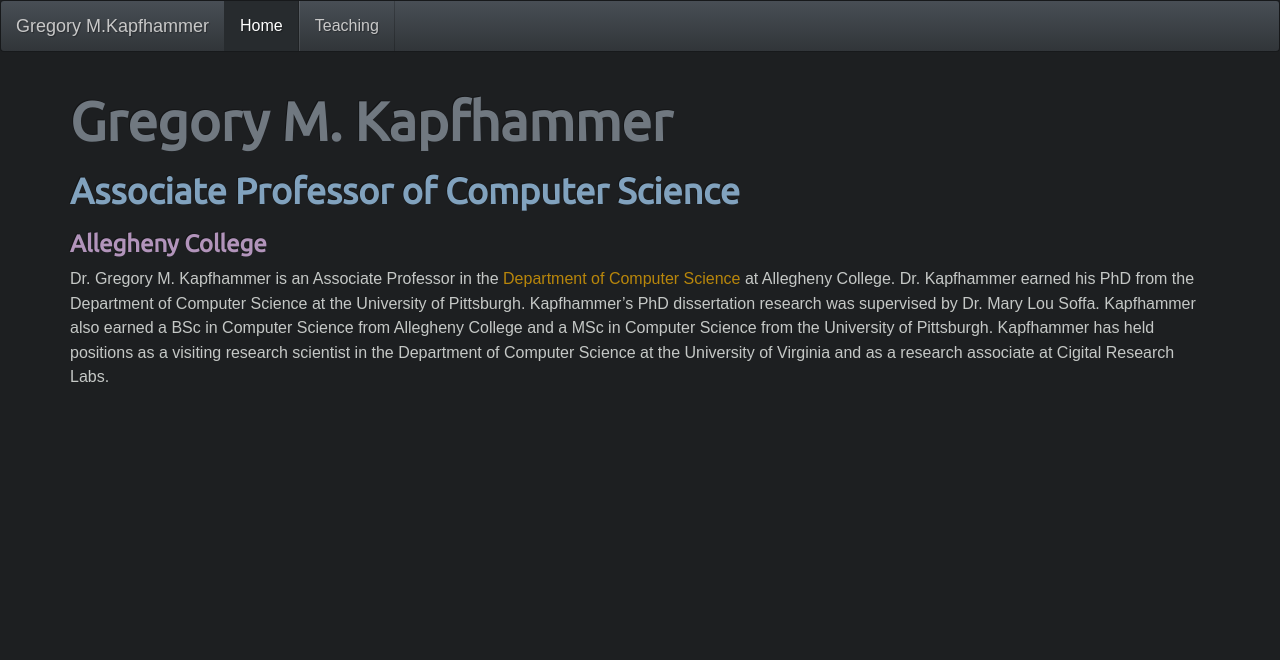
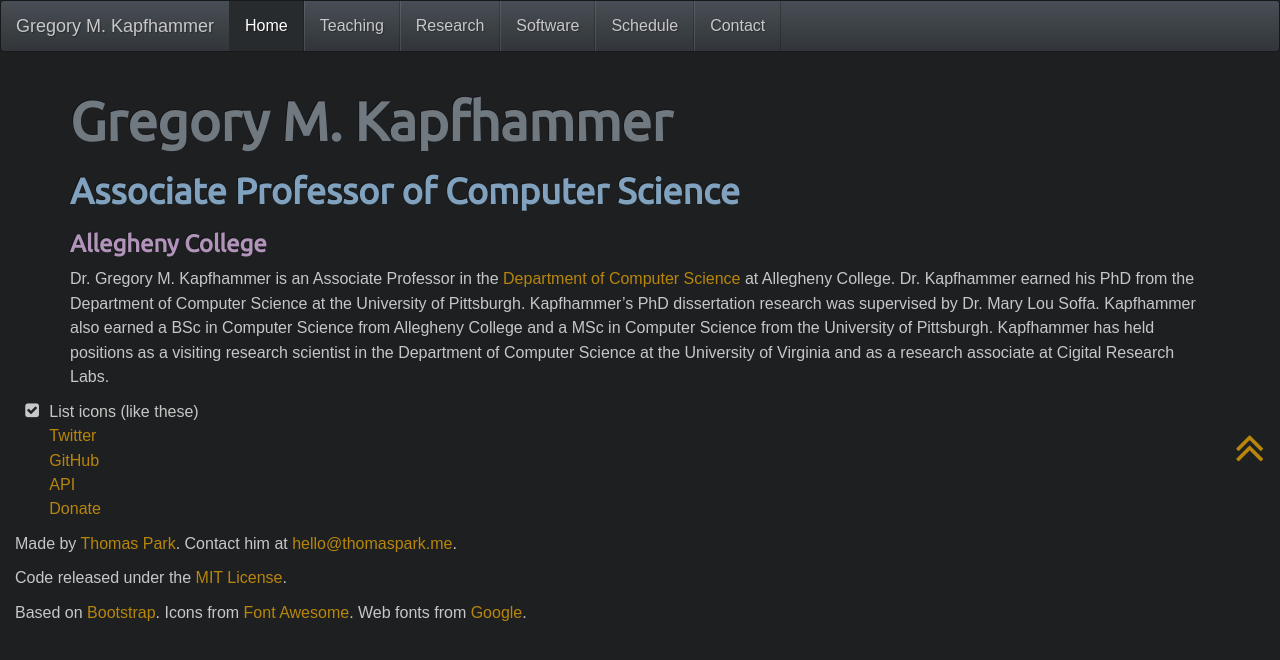
Before and after one commit to geerc/www, a Jekyll site: the page built from gkapfham/index.md, in a window 1280 px wide. Shown: the top 660 px of the page. Built offline with Jekyll 4.4.1, drawn with Linux system fonts in a browser that asks for light colours; nearby versions of some CDN libraries; some web fonts are replaced; Markdown is read by kramdown in place of the engine named in the settings; comment, search, counter and statistics services are not loaded.

Commit message:
Added the reference to the font awesome icon as an example.

```diff
--- a/gkapfham/_layouts/defaults.html
+++ b/gkapfham/_layouts/defaults.html
@@ -7,7 +7,7 @@
     <meta name="description" content="{{ site.description }}">
 
     <link href="css/bootstrap-slatemod.css" rel="stylesheet">
-
+    <link href="//netdna.bootstrapcdn.com/font-awesome/4.0.3/css/font-awesome.css" rel="stylesheet">
     <link href='http://fonts.googleapis.com/css?family=Varela+Round' rel='stylesheet' type='text/css'>
     <link href='http://fonts.googleapis.com/css?family=Droid+Sans|Ubuntu' rel='stylesheet' type='text/css'>
 
@@ -28,7 +28,6 @@ ript>
     </head>
 
   <body>
-
       <div class="navbar navbar-default">
           <div class="navbar-header">
               <button type="button" class="navbar-toggle" data-toggle="collapse" data-target=".bs-navbar-collapse">
@@ -36,13 +35,16 @@ ript>
                   <span class="icon-bar"></span>
                   <span class="icon-bar"></span>
               </button>
-              <a class="navbar-brand" href="../">Gregory M.Kapfhammer</a>
+              <a class="navbar-brand" href="../">Gregory M. Kapfhammer</a>
           </div>
           <nav class="collapse navbar-collapse bs-navbar-collapse" role="navigation">
-              <!-- <div class="navbar&#45;collapse collapse bs&#45;navbar&#45;collapse navbar&#45;responsive&#45;collapse"> -->
               <ul class="nav navbar-nav">
                   <li class="active"><a href="../">Home</a></li>
                   <li><a href="#">Teaching</a></li>
+                  <li><a href="#">Research</a></li>
+                  <li><a href="#">Software</a></li>
+                  <li><a href="#">Schedule</a></li>
+                  <li><a href="#">Contact</a></li>
               </ul>
           </div><!-- /.nav-collapse -->
       </div><!-- /.navbar -->
@@ -52,6 +54,25 @@ ript>
       {{ content }}
 
     </div>
+
+    <footer class="">
+        <div class="footer">
+            <div class="col-lg-12">
+                <ul class="fa-ul">
+                    <li><i class="fa-li fa fa-check-square"></i>List icons (like these)</li>
+                    <li class="pull-right"><a href="#top"><i class="fa fa-angle-double-up fa-3x"></i></a></li>
+                    <li><a href="https://twitter.com/thomashpark">Twitter</a></li>
+                    <li><a href="https://github.com/thomaspark/bootswatch/">GitHub</a></li>
+                    <li><a href="../help/#api">API</a></li>
+                    <li><a href="https://www.paypal.com/cgi-bin/webscr?cmd=_s-xclick&amp;hosted_button_id=F22JEM3Q78JC2">Donate</a></li>
+                </ul>
+                <p>Made by <a href="http://thomaspark.me" rel="nofollow">Thomas Park</a>. Contact him at <a href="mailto:hello@thomaspark.me">hello@thomaspark.me</a>.</p>
+                <p>Code released under the <a href="https://github.com/thomaspark/bootswatch/blob/gh-pages/LICENSE">MIT License</a>.</p>
+                <p>Based on <a href="http://getbootstrap.com" rel="nofollow">Bootstrap</a>. Icons from <a href="http://fortawesome.github.io/Font-Awesome/" rel="nofollow">Font Awesome</a>. Web fonts from <a href="http://www.google.com/webfonts" rel="nofollow">Google</a>.</p>
+            </div>
+        </div>
+    </footer>
+
 
     <!-- Bootstrap core JavaScript
     ================================================== -->
```
